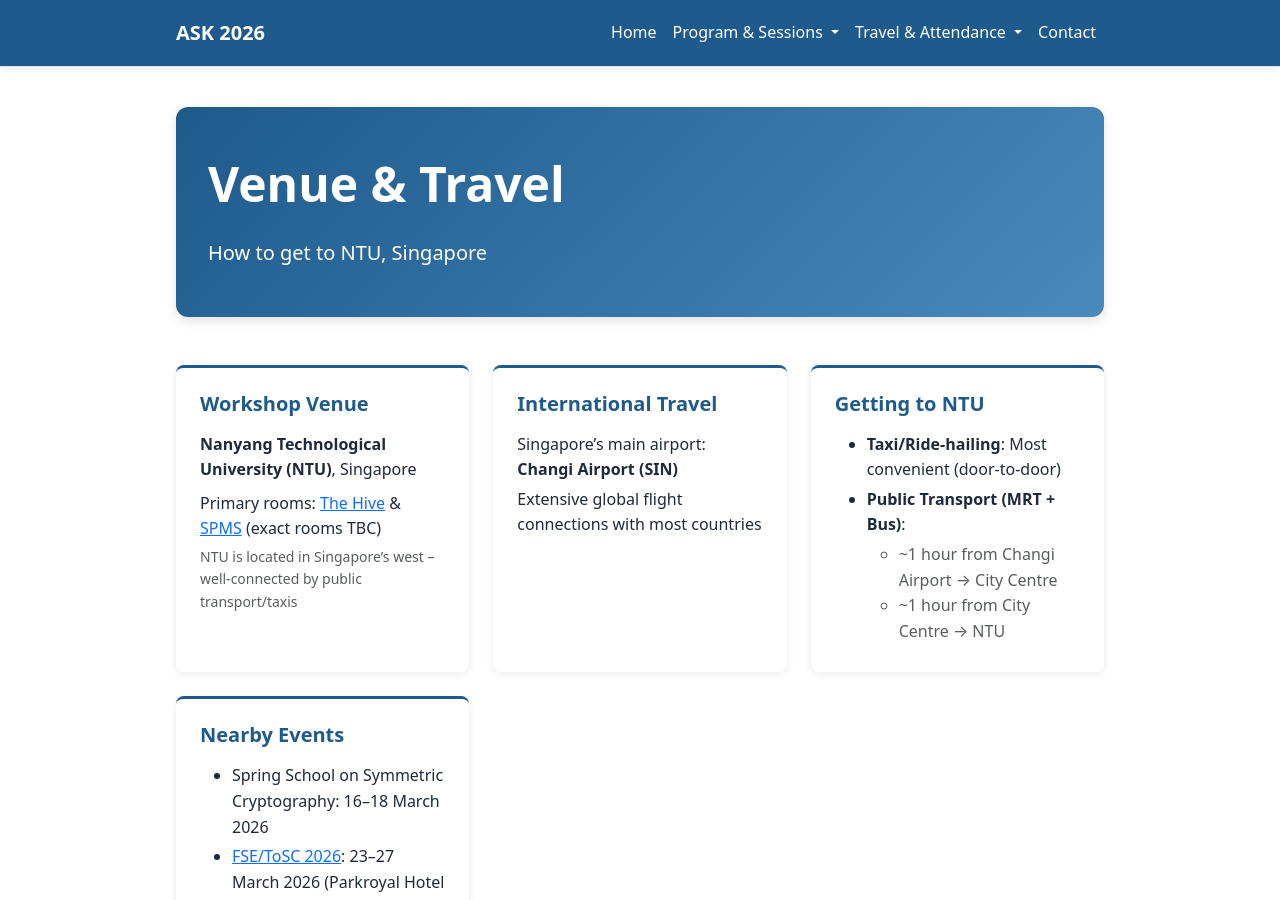
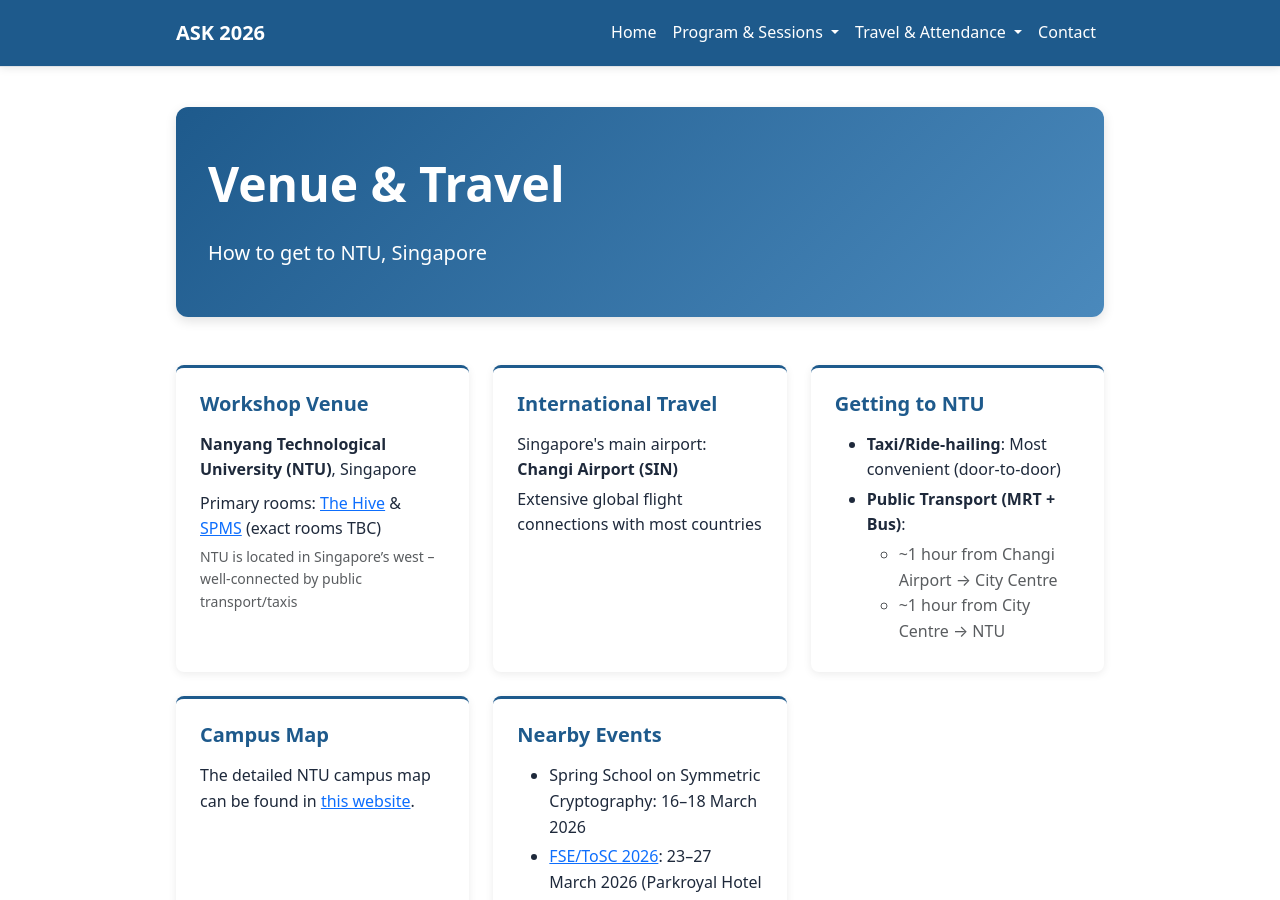
Before and after one commit to ask2026/ask2026.github.io, a Jekyll site: the page built from venue.md, in a window 1280 px wide and 900 px high. Built offline with Jekyll 4.4.1, drawn with Linux system fonts in a browser that asks for light colours.

Commit message:
add a link to the campus map

```diff
--- a/venue.md
+++ b/venue.md
@@ -32,7 +32,7 @@ permalink: /venue/
   <div class="callout">
     <h3>International Travel</h3>
     <p class="mb-1">
-      Singapore’s main airport: <strong>Changi Airport (SIN)</strong>
+      Singapore's main airport: <strong>Changi Airport (SIN)</strong>
     </p>
     <p class="mb-0">
       Extensive global flight connections with most countries
@@ -50,6 +50,11 @@ permalink: /venue/
         </ul>
       </li>
     </ul>
+  </div>
+
+  <div class="callout">
+    <h3>Campus Map</h3>
+    The detailed NTU campus map can be found in <a href="https://maps.ntu.edu.sg/" target="_blank" rel="noopener">this website</a>.
   </div>
 
   <div class="callout">
```
Also changed, not shown: index.md (+1 -1 lines).
